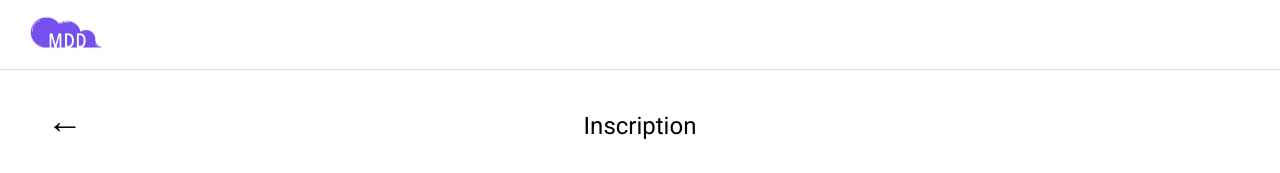
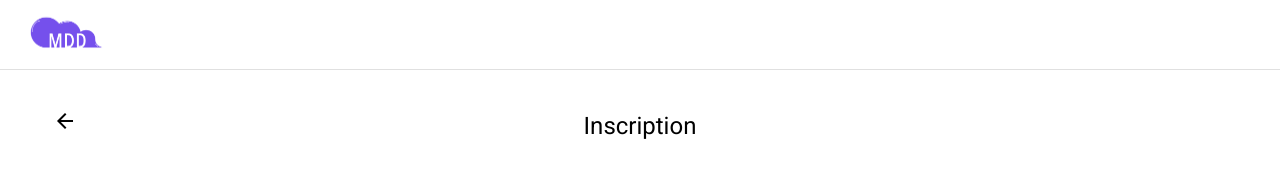
Before and after one commit to EdouardPlantevin/OC_P6, an Angular app in the folder front/: page /inscription in a window 1280 px wide. Shown: the top 173 px of the page. Built offline with nearby package versions, Linux system fonts and the light colour scheme.

Commit message:
use material icon btn back

```diff
--- a/front/src/app/pages/article/article-form/article-form.component.html
+++ b/front/src/app/pages/article/article-form/article-form.component.html
@@ -1,4 +1,4 @@
-<button class="back-btn" (click)="back()">←</button>
+<button class="back-btn" (click)="back()"><mat-icon>arrow_back</mat-icon></button>
 
 <div class="container">
   <h2 class="text-center">Créer un nouvel article</h2>
--- a/front/src/app/pages/article/article-form/article-form.component.ts
+++ b/front/src/app/pages/article/article-form/article-form.component.ts
@@ -5,13 +5,15 @@ import { MatButton } from "@angular/material/button";
 import {ArticleService} from "../../../../services/article.service";
 import {Router} from "@angular/router";
 import {ThemeService} from "../../../../services/theme.service";
+import { MatIconModule } from '@angular/material/icon';
 
 @Component({
   selector: 'app-article-form',
   imports: [
     MatButton,
     ReactiveFormsModule,
-    CommonModule
+    CommonModule,
+    MatIconModule
   ],
   templateUrl: './article-form.component.html',
   styleUrl: './article-form.component.scss'
--- a/front/src/app/pages/article/detail-article/detail-article.component.html
+++ b/front/src/app/pages/article/detail-article/detail-article.component.html
@@ -4,7 +4,7 @@
   @let articleData = article()!;
   <div>
       <div class="hero-top">
-        <button class="back-btn" (click)="back()">←</button>
+        <button class="back-btn" (click)="back()"><mat-icon>arrow_back</mat-icon></button>
         <h2>{{ articleData.title }}</h2>
       </div>
     <div class="flex gap-16">
--- a/front/src/app/pages/article/detail-article/detail-article.component.ts
+++ b/front/src/app/pages/article/detail-article/detail-article.component.ts
@@ -7,11 +7,12 @@ import {CommentFormComponent} from "../../../components/article/comment-form/com
 import {ArticleInterface} from "../../../../interfaces/article.interface";
 import {CommentService} from "../../../../services/comment.service";
 import {CommentRequestInterface} from "../../../../interfaces/comment.interface";
+import { MatIconModule } from '@angular/material/icon';
 
 @Component({
   selector: 'app-detail-article',
   standalone: true,
-  imports: [DatePipe, CommentComponent, CommentFormComponent],
+  imports: [DatePipe, CommentComponent, CommentFormComponent, MatIconModule],
   templateUrl: './detail-article.component.html',
   styleUrl: './detail-article.component.scss'
 })
--- a/front/src/app/pages/login/login.component.html
+++ b/front/src/app/pages/login/login.component.html
@@ -1,4 +1,4 @@
-<button class="back-btn" (click)="back()">←</button>
+<button class="back-btn" (click)="back()"><mat-icon>arrow_back</mat-icon></button>
 
 <div class="desktop-hide">
   <img src="/assets/logo_p6.png" alt="Logo" class="w-full"/>
--- a/front/src/app/pages/login/login.component.ts
+++ b/front/src/app/pages/login/login.component.ts
@@ -6,12 +6,14 @@ import { SessionService } from '../../../services/session.service';
 import {LoginRequestInterface} from "../../../interfaces/auth.interface";
 import {AuthService} from "../../../services/auth.service";
 import {SessionInterface} from "../../../interfaces/session.interface";
+import { MatIconModule } from '@angular/material/icon';
 
 @Component({
   selector: 'app-login',
   imports: [
     MatButton,
-    ReactiveFormsModule
+    ReactiveFormsModule,
+    MatIconModule
   ],
   templateUrl: './login.component.html',
   styleUrl: './login.component.scss'
--- a/front/src/app/pages/register/register.component.html
+++ b/front/src/app/pages/register/register.component.html
@@ -1,5 +1,5 @@
 
-<button class="back-btn" (click)="back()">←</button>
+<button class="back-btn" (click)="back()"><mat-icon>arrow_back</mat-icon></button>
 
 <div class="img-wrapper desktop-hide">
   <img src="/assets/logo_p6.png" alt="Logo" class="w-full"/>
```
Also changed, not shown: front/src/app/pages/register/register.component.ts (+6 -4 lines).
